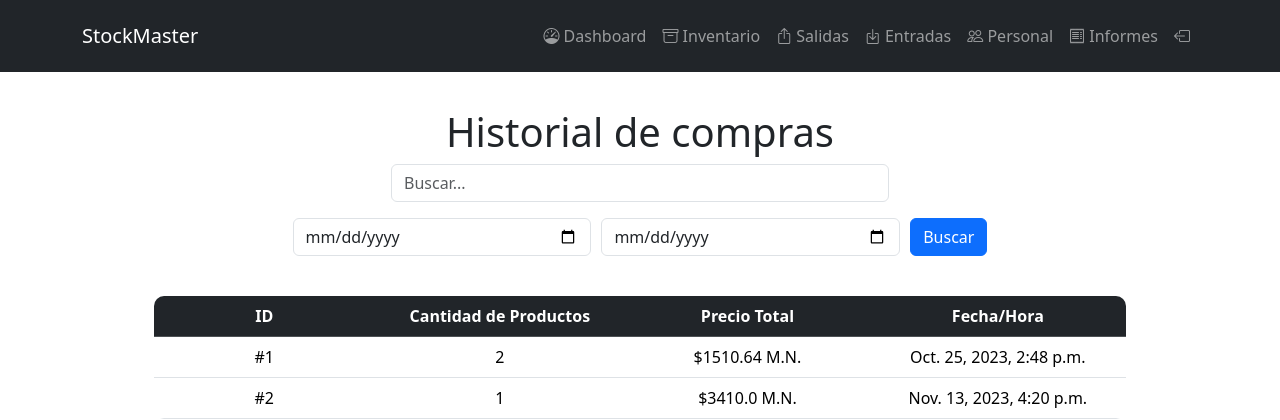
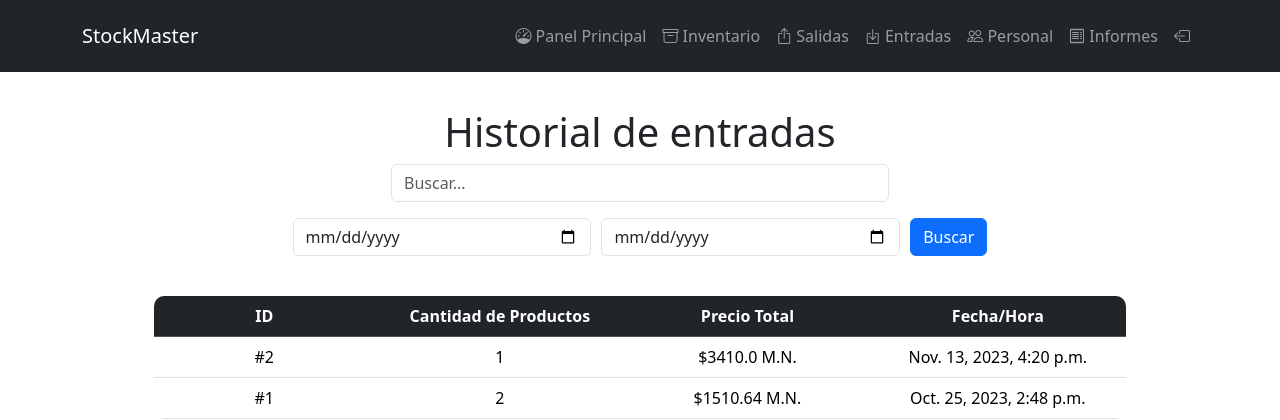
Before and after one commit to RovleZMex/StockMaster, a Django app: page /historial/entradas/ in a window 1280 px wide. Shown: the top 420 px of the page. Run offline with Django 4.2, Linux system fonts and the light colour scheme; a user stored in the database is signed in; data comes from the database, SQL or seed files in the repository; parts of the project's set-up code (start-up, migrations or seed data) failed here and were passed over; some libraries are stand-ins or nearby versions.

Commit message:
Changed it so most recent orders are shown first in worker details, output history and input history, coloring for inventory depending on the availability of each product.

```diff
--- a/StockMaster/Dashboard/views.py
+++ b/StockMaster/Dashboard/views.py
@@ -121,7 +121,7 @@ def Workers(request):
 def workerDetails(request, employeeNumber):
     worker = get_object_or_404(Worker, employeeNumber=employeeNumber)
 
-    output_orders = worker.outputorder_set.all()
+    output_orders = worker.outputorder_set.all().order_by("-date_created")
 
     context = {
         'years': range(2023, datetime.now().year + 1),
--- a/StockMaster/OutputHistory/views.py
+++ b/StockMaster/OutputHistory/views.py
@@ -41,7 +41,7 @@ def OutputHistory(request):
         end_date_obj = datetime.strptime(end_date, '%Y-%m-%d').date() + timedelta(days=1)
         outputOrders = outputOrders.filter(date_created__range=[start_date_obj, end_date_obj])
 
-    paginator = Paginator(outputOrders, 5)
+    paginator = Paginator(outputOrders.order_by("-date_created"), 10)
     pageNumber = request.GET.get("page")
     page_obj = paginator.get_page(pageNumber)
 
@@ -76,7 +76,7 @@ def InputHistory(request):
         end_date_obj = datetime.strptime(end_date, '%Y-%m-%d').date() + timedelta(days=1)
         inputOrders = inputOrders.filter(date_created__range=[start_date_obj, end_date_obj])
 
-    paginator = Paginator(inputOrders, 5)
+    paginator = Paginator(inputOrders.order_by("-date_created"), 10)
     pageNumber = request.GET.get("page")
     page_obj = paginator.get_page(pageNumber)
 
--- a/StockMaster/templates/base.html
+++ b/StockMaster/templates/base.html
@@ -29,7 +29,7 @@
             <ul class="navbar-nav ms-auto">
                 <li class="nav-item">
                     <a href="{% url 'dashboard' %}" class="nav-link" data-toggle="tooltip" data-placement="top"
-                       title="Dashboard"><i class="bi bi-speedometer"></i> Dashboard</a>
+                       title="Dashboard"><i class="bi bi-speedometer"></i> Panel Principal</a>
                 </li>
                 <li class="nav-item">
                     <a href="{% url 'inventory' %}" class="nav-link" data-toggle="tooltip" data-placement="top"
--- a/StockMaster/templates/inputHistory.html
+++ b/StockMaster/templates/inputHistory.html
@@ -3,7 +3,7 @@
     <head>
         <meta charset="UTF-8">
         <meta name="viewport" content="width=device-width, initial-scale=1.0">
-        <title>Historial de compras</title>
+        <title>Historial de entradas</title>
         <link href="https://cdn.jsdelivr.net/npm/bootstrap@5.3.2/dist/css/bootstrap.min.css" rel="stylesheet"
               integrity="sha384-T3c6CoIi6uLrA9TneNEoa7RxnatzjcDSCmG1MXxSR1GAsXEV/Dwwykc2MPK8M2HN"
               crossorigin="anonymous">
@@ -31,7 +31,7 @@
             <div class="container text-center">
                 <div class="row text-center g-4">
                     <div class="col-md">
-                        <h1>Historial de compras</h1>
+                        <h1>Historial de entradas</h1>
                         <div class="d-flex justify-content-center mb-3">
                             <input id="searchInput" type="text" class="form-control" style="max-width: 50%;"
                                    placeholder="Buscar...">
--- a/StockMaster/templates/inventory.html
+++ b/StockMaster/templates/inventory.html
@@ -132,7 +132,7 @@
                                     </thead>
                                     <tbody id="inventory-table">
                                     {% for product in products %}
-                                        <tr class="table-row clickableRow" data-href="{% url 'productDetails' product.id %}">
+                                        <tr class="table-row clickableRow{% if product.quantity == 0 %} table-danger {% elif product.isLowStock %} table-warning {% endif %}" data-href="{% url 'productDetails' product.id %}">
                                             <td>{{ product.SKU }}</td>
                                             <td>{{ product.name }}</td>
                                             <td>{{ product.quantity }}</td>
--- a/StockMaster/templates/workerDetails.html
+++ b/StockMaster/templates/workerDetails.html
@@ -143,7 +143,7 @@
                     </div>
                 </div>
             </div>
-</section>
+
     </body>
     </html>
 
--- a/StockMaster/templates/workers.html
+++ b/StockMaster/templates/workers.html
@@ -35,7 +35,7 @@
             <div class="container text-center">
                 <div class="row text-center g-4">
                     <div class="col-md">
-                        <h1>Personal Actual</h1>
+                        <h1>Personal</h1>
                         <a href="{% url 'addWorker' %}" class="btn btn-primary mb-3">Agregar Trabajador</a>
                         <div class="d-flex justify-content-center mb-3">
                             <input id="searchInput" type="text" class="form-control" style="max-width: 50%;"
```
Also changed, not shown: StockMaster/templates/dashboard.html (+3 -4 lines). Lines whose indentation alone changed are shown as unchanged.
